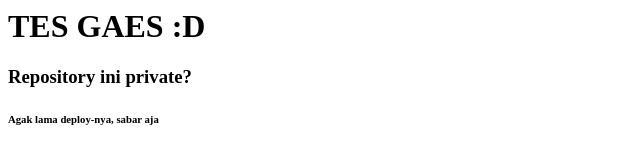
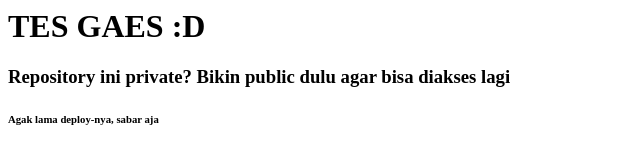
Before and after one commit to satriair04/TestHTMLHostingPage, a plain HTML site: page index.html in a window 1280 px wide. Shown: the whole page, without its empty margins (0-640 px from the left). Drawn offline with Linux system fonts and the light colour scheme.

Commit message:
Update index.html

```diff
--- a/index.html
+++ b/index.html
@@ -1,3 +1,3 @@
 <h1>TES GAES :D</h1>
-<h3>Repository ini private?</h3>
+<h3>Repository ini private? Bikin public dulu agar bisa diakses lagi</h3>
 <h6>Agak lama deploy-nya, sabar aja</h6>
```
